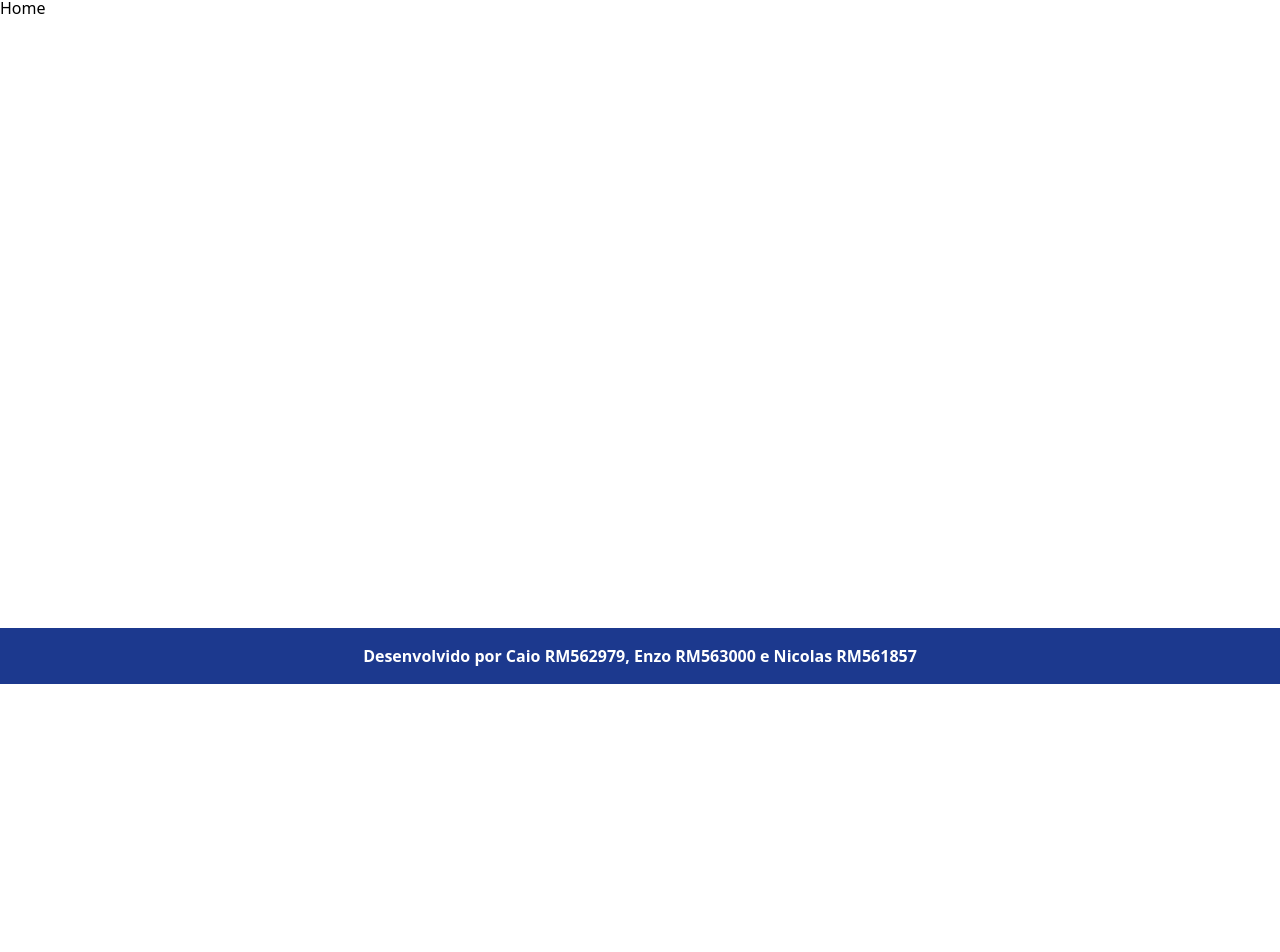
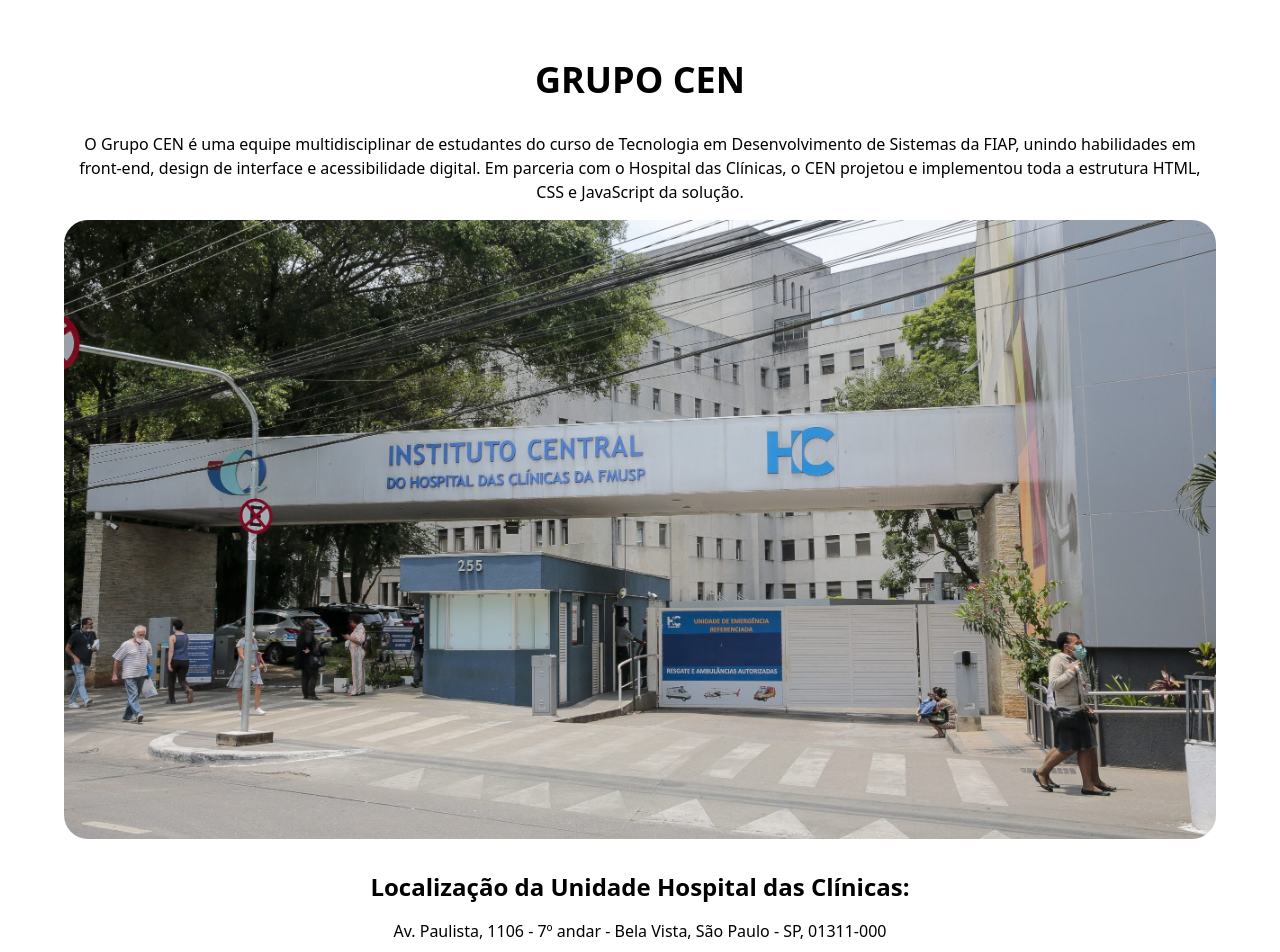
Before and after one commit to Nicomotac/Challenge-Sprint-3, a React (Vite) app: page /Home in a window 1280 px wide. Shown: the part 116-1068 px from the top of the page. Before the commit the page ends 800 px from the top, so only its background shows below. Built offline with nearby package versions, Linux system fonts and the light colour scheme.

Commit message:
menu sem mapa e footer no lugar correto

```diff
--- a/src/components/Rodape.tsx
+++ b/src/components/Rodape.tsx
@@ -1,6 +1,6 @@
 export default function Rodape() {
   return (
-    <footer className="fixed bottom-0 bg-blue-900 text-white w-full mt-8">
+    <footer className="bg-blue-900 text-white w-full mt-8">
       <div className="px-6 py-4 text-center">
         <p className="font-bold">Desenvolvido por Caio RM562979, Enzo RM563000 e Nicolas RM561857</p>
       </div>
--- a/src/components/routes/Home/index.tsx
+++ b/src/components/routes/Home/index.tsx
@@ -1,16 +1,28 @@
 import { useState } from "react"
+import hospitalImg from '../../../assets/img/hospital.jpg';
+
+export default function Home(){
+    return(
+        <div className="p-16">
+        <h1 className="text-4xl font-bold text-center mb-8">GRUPO CEN</h1>
+        <p className="text-center">O Grupo CEN é uma equipe multidisciplinar de estudantes do curso de Tecnologia em Desenvolvimento de Sistemas da FIAP, unindo habilidades em front-end, design de interface e acessibilidade digital. Em parceria com o Hospital das Clínicas, o CEN projetou e implementou toda a estrutura HTML, CSS e JavaScript da solução.</p>
+        <img
+        className="mx-auto rounded-3xl mt-4"
+        src={hospitalImg}
+        alt="Foto do hospital"
+        />
+
+        <div className="p-8 rounded-xl">
+          <h2 className="text-2xl font-semibold mb-4 text-center">
+            Localização da Unidade Hospital das Clínicas:
+          </h2>
+          <p className="text-center mb-6">
+            Av. Paulista, 1106 - 7º andar - Bela Vista, São Paulo - SP, 01311-000
+          </p>
+        </div>
+        </div>
 
 
-export default function Home(){
-
-
-return(
-
-<h1>Home</h1>
-
-
-
-)
-
+    )
 
 }
--- a/src/components/routes/Integrantes/index.tsx
+++ b/src/components/routes/Integrantes/index.tsx
@@ -1,6 +1,6 @@
 export default function Integrantes() {
   return (
-    <div className="p-6">
+    <div className="p-6 min-h-screen">
       <h2 className="text-3xl font-bold text-center mb-8 text-blue-900">
         Conheça os Integrantes
       </h2>
--- a/src/main.tsx
+++ b/src/main.tsx
@@ -1,6 +1,6 @@
 import { StrictMode } from 'react'
 import { createRoot } from 'react-dom/client'
-import { createBrowserRouter, RouterProvider } from 'react-router-dom'
+import { createBrowserRouter, Navigate, RouterProvider } from 'react-router-dom'
 import './index.css'
 import App from './App.tsx'
 
@@ -12,19 +12,23 @@
 import Solucao from "./components/routes/Solucao"
 import Error from "./components/Error"
 
-const router = createBrowserRouter([{
-  path: "/",
-  element: <App/>,
-  errorElement: <Error/>,
-  children:[
-    {path: "/Home", element: <Home/>},
-    {path: "/Contato", element: <Contato /> },
-    {path: "/FAQ", element: <FAQ /> },
-    {path: "/Integrantes", element: <Integrantes /> },
-    {path: "/Chatbot", element: <Chatbot /> },
-      {path: "/Solucao", element: <Solucao /> },
-  ]
-}])
+
+const router = createBrowserRouter([
+  {
+    path: "/",
+    element: <App />,
+    errorElement: <Error />,
+    children: [
+      { index: true, element: <Navigate to="/Home" /> }, // <--- redirecionamento
+      { path: "/Home", element: <Home /> },
+      { path: "/Contato", element: <Contato /> },
+      { path: "/FAQ", element: <FAQ /> },
+      { path: "/Integrantes", element: <Integrantes /> },
+      { path: "/Chatbot", element: <Chatbot /> },
+      { path: "/Solucao", element: <Solucao /> },
+    ],
+  },
+]);
 
 createRoot(document.getElementById('root')!).render(
   <StrictMode>
```
Also changed, not shown: src/assets/img/hospital.jpg (added).
